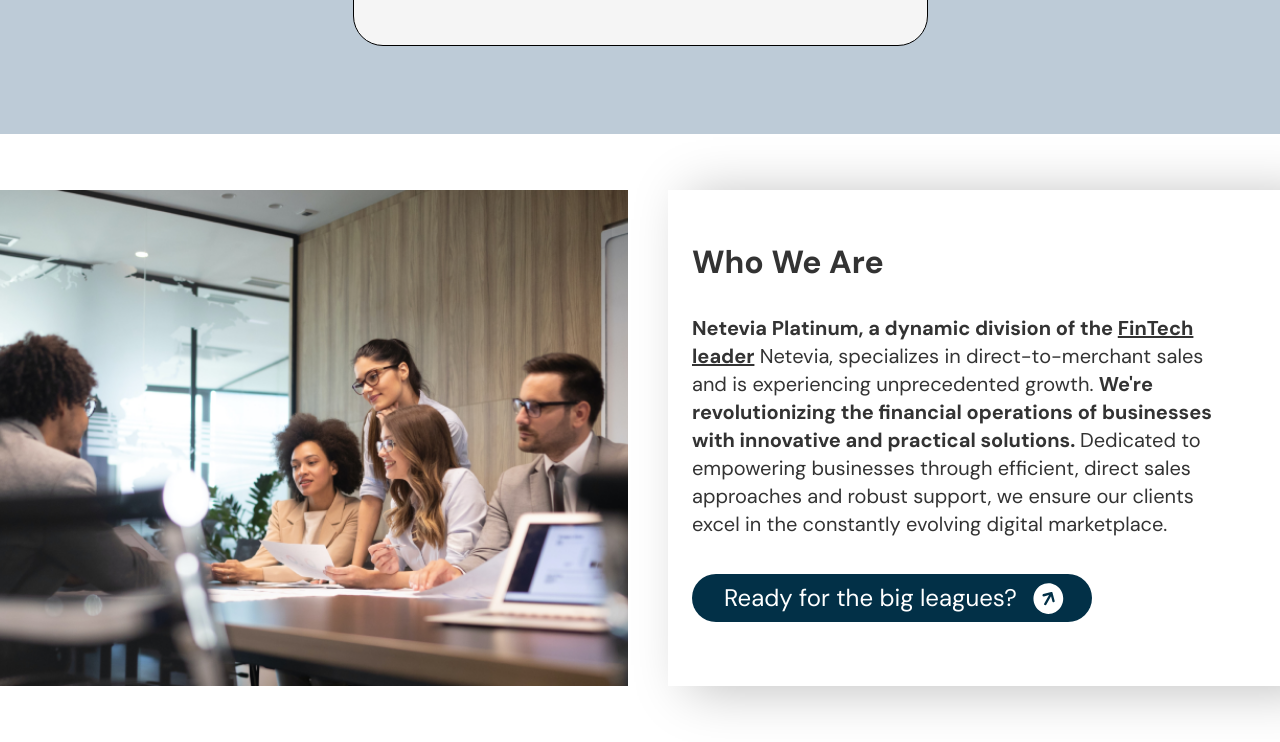
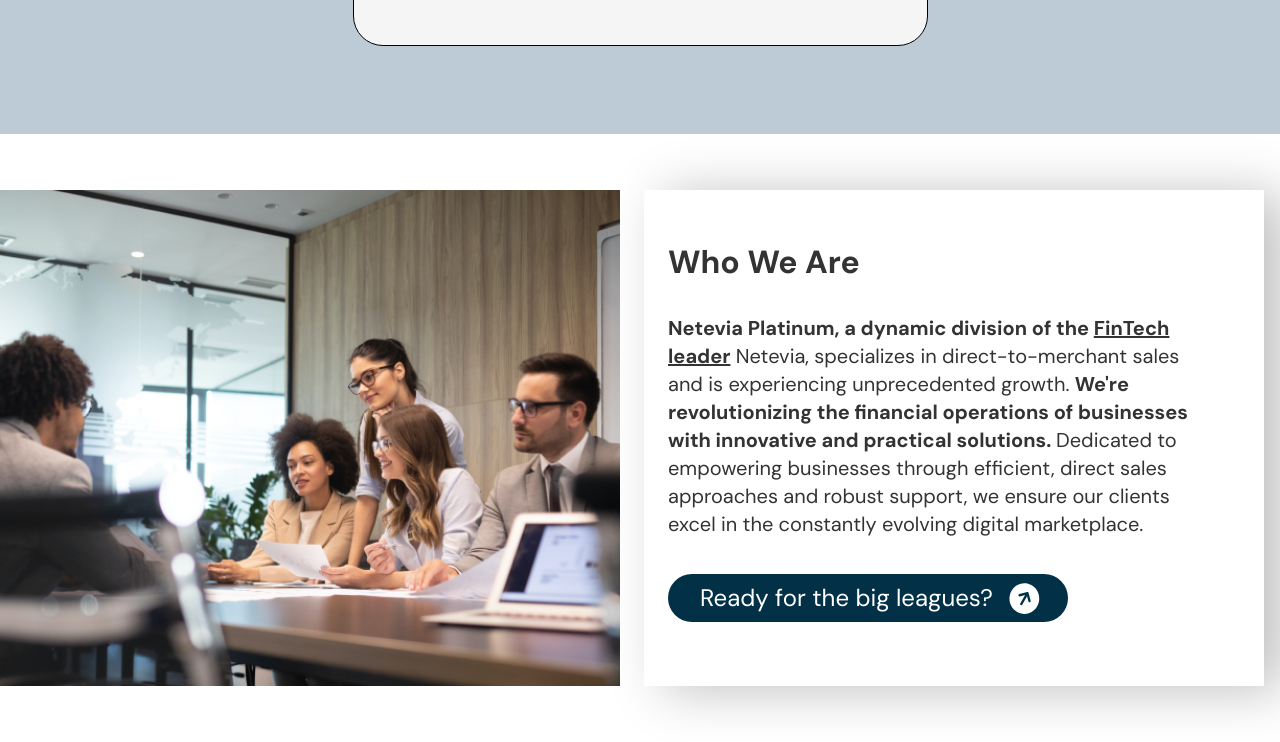
Before and after one commit to Abdulvahobjon/payment-platinum, a website: page public/index.html in a window 1280 px wide. Shown: the part 2368-3110 px from the top of the page. Drawn offline with Linux system fonts and the light colour scheme.

Commit message:
about page change

```diff
--- a/public/index.html
+++ b/public/index.html
@@ -374,9 +374,9 @@
     <!-- about  -->
 
     <section class="pt-14 pb-14">
-      <div class="max-w-[1347px] mx-auto gap-6 grid grid-cols-1 lg:grid-cols-2 ">
+      <div class="max-w-[1347px] mx-auto gap-6 grid grid-cols-1 lg:grid-cols-2 lg:mr-4">
         <img class="w-full h-full object-cover" src="./img/about-section-1.png" alt="about img">
-        <div class="lg:w-full w-auto shadow-card-shadow md:pt-12 pt-4 pl-6 md:pr-[73px] pr-4 md:pb-16 pb-8 mx-4 ">
+        <div class="lg:w-full w-auto shadow-card-shadow md:pt-12 pt-4 pl-6 md:pr-[73px] pr-4 md:pb-16 pb-8 mx-4 lg:mx-0">
           <h2 class="text-[#333] md:text-[32px] text-2xl font-bold leading-normal md:mb-7 mb-4">Who We Are</h2>
           <p class="text-[#333] md:text-xl text-base mb-9"><b>Netevia Platinum, a dynamic division of the <a href="#" class="underline">FinTech leader</a></b> Netevia, specializes in direct-to-merchant sales and is experiencing unprecedented growth. <b>We're revolutionizing the financial operations of businesses with innovative and practical solutions. </b> Dedicated to empowering businesses through efficient, direct sales approaches and robust support, we ensure our clients excel in the constantly evolving digital marketplace.</p>
           <div class="flex justify-start">
```
Also changed, not shown: public/css/styles.css.
